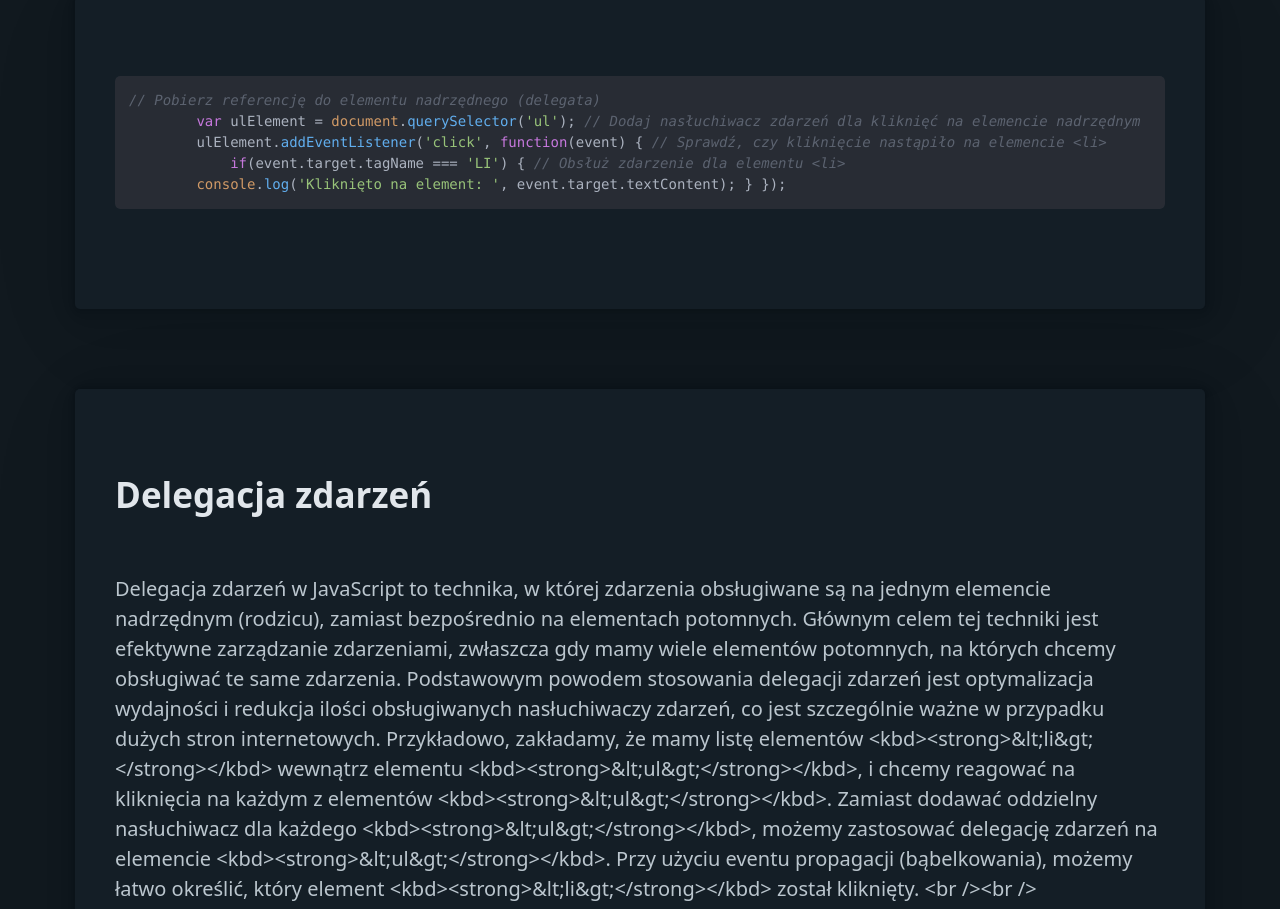
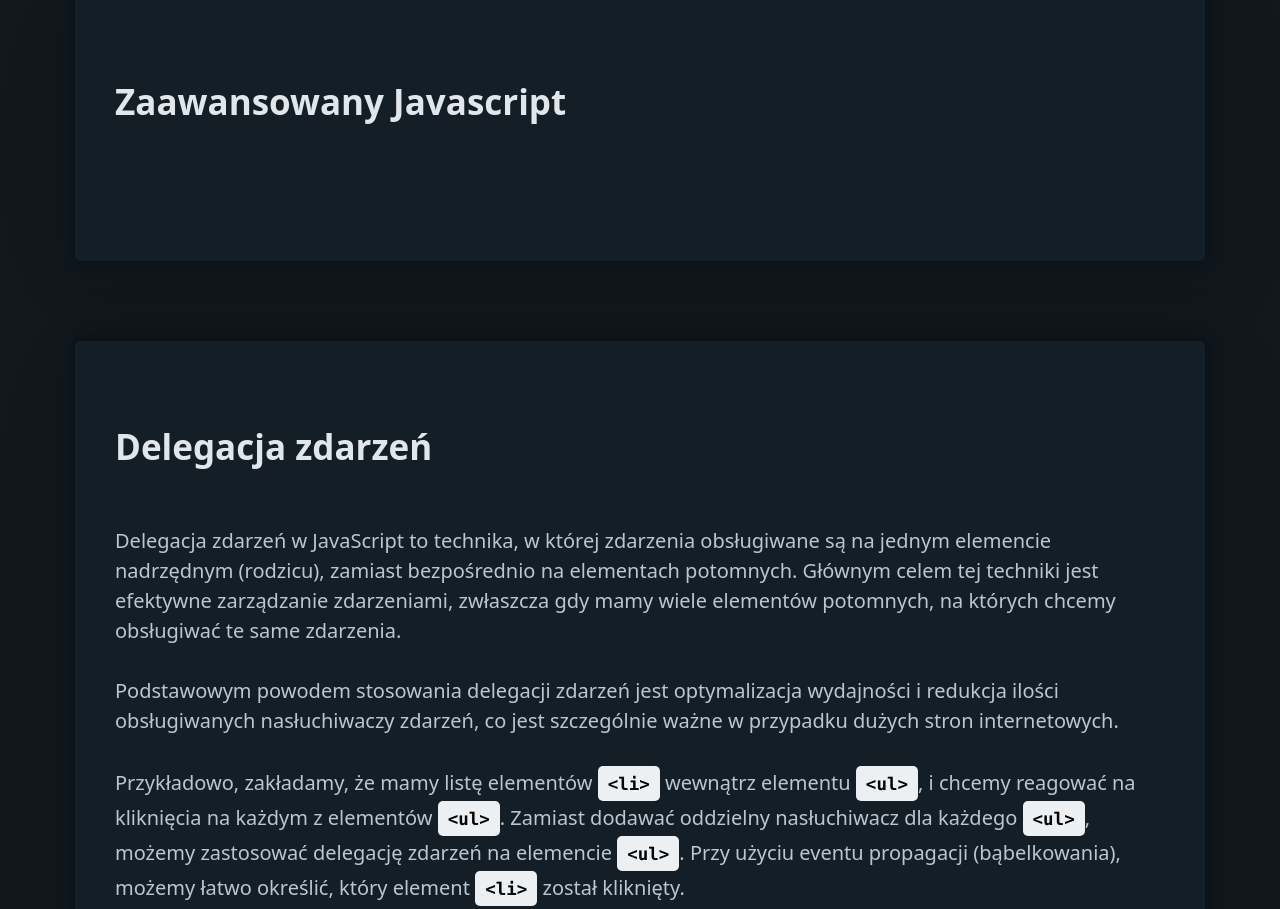
Before and after one commit to MichalLekacz/Baza-Wiedzy1, a website: page index.html in a window 1280 px wide. Shown: the part 164-1073 px from the top of the page. Drawn offline with nearby package versions, Linux system fonts and the light colour scheme.

Commit message:
update json
added some data

```diff
--- a/advanced-js.json
+++ b/advanced-js.json
@@ -1,15 +1,18 @@
 [{
         "subject": "JavaScript",
         "title": "Delegacja zdarzeń",
-        "article": "Delegacja zdarzeń w JavaScript to technika, w której zdarzenia obsługiwane są na jednym elemencie nadrzędnym (rodzicu), zamiast bezpośrednio na elementach potomnych. Głównym celem tej techniki jest efektywne zarządzanie zdarzeniami, zwłaszcza gdy mamy wiele elementów potomnych, na których chcemy obsługiwać te same zdarzenia. Podstawowym powodem stosowania delegacji zdarzeń jest optymalizacja wydajności i redukcja ilości obsługiwanych nasłuchiwaczy zdarzeń, co jest szczególnie ważne w przypadku dużych stron internetowych. Przykładowo, zakładamy, że mamy listę elementów <kbd><strong>&lt;li&gt;</strong></kbd> wewnątrz elementu <kbd><strong>&lt;ul&gt;</strong></kbd>, i chcemy reagować na kliknięcia na każdym z elementów <kbd><strong>&lt;ul&gt;</strong></kbd>. Zamiast dodawać oddzielny nasłuchiwacz dla każdego <kbd><strong>&lt;ul&gt;</strong></kbd>, możemy zastosować delegację zdarzeń na elemencie <kbd><strong>&lt;ul&gt;</strong></kbd>. Przy użyciu eventu propagacji (bąbelkowania), możemy łatwo określić, który element <kbd><strong>&lt;li&gt;</strong></kbd> został kliknięty. <br /><br /> <ins>Przykładowy kod delegacji zdarzeń w czystym JavaScript może wyglądać tak:</ins>",
+        "article": "Delegacja zdarzeń w JavaScript to technika, w której zdarzenia obsługiwane są na jednym elemencie nadrzędnym (rodzicu), zamiast bezpośrednio na elementach potomnych. Głównym celem tej techniki jest efektywne zarządzanie zdarzeniami, zwłaszcza gdy mamy wiele elementów potomnych, na których chcemy obsługiwać te same zdarzenia.<br><br>Podstawowym powodem stosowania delegacji zdarzeń jest optymalizacja wydajności i redukcja ilości obsługiwanych nasłuchiwaczy zdarzeń, co jest szczególnie ważne w przypadku dużych stron internetowych.<br><br>Przykładowo, zakładamy, że mamy listę elementów <kbd><strong>&lt;li&gt;</strong></kbd> wewnątrz elementu <kbd><strong>&lt;ul&gt;</strong></kbd>, i chcemy reagować na kliknięcia na każdym z elementów <kbd><strong>&lt;ul&gt;</strong></kbd>. Zamiast dodawać oddzielny nasłuchiwacz dla każdego <kbd><strong>&lt;ul&gt;</strong></kbd>, możemy zastosować delegację zdarzeń na elemencie <kbd><strong>&lt;ul&gt;</strong></kbd>. Przy użyciu eventu propagacji (bąbelkowania), możemy łatwo określić, który element <kbd><strong>&lt;li&gt;</strong></kbd> został kliknięty. <br><br><br><br> <ins>Przykładowy kod delegacji zdarzeń w czystym JavaScript może wyglądać tak:</ins>",
         "code": "// Pobierz referencję do elementu nadrzędnego (delegata)\nvar ulElement = document.querySelector('ul'); // Dodaj nasłuchiwacz zdarzeń dla kliknięć na elemencie nadrzędnym\n\tulElement.addEventListener('click', function(event) { // Sprawdź, czy kliknięcie nastąpiło na elemencie <li>\nif(event.target.tagName === 'LI') { // Obsłuż zdarzenie dla elementu <li>\nconsole.log('Kliknięto na element: ', event.target.textContent); } });"
 
     },
 
     {
-        "subject": "HTML",
-        "title": "Zajęcia z HTML",
-        "article": "Delegacja zdarzeń w JavaScript to technika, w której zdarzenia obsługiwane są na jednym elemencie nadrzędnym (rodzicu), zamiast bezpośrednio na elementach potomnych. Głównym celem tej techniki jest efektywne zarządzanie zdarzeniami, zwłaszcza gdy mamy wiele elementów potomnych, na których chcemy obsługiwać te same zdarzenia. Podstawowym powodem stosowania delegacji zdarzeń jest optymalizacja wydajności i redukcja ilości obsługiwanych nasłuchiwaczy zdarzeń, co jest szczególnie ważne w przypadku dużych stron internetowych. Przykładowo, zakładamy, że mamy listę elementów <kbd><strong>&lt;li&gt;</strong></kbd> wewnątrz elementu <kbd><strong>&lt;ul&gt;</strong></kbd>, i chcemy reagować na kliknięcia na każdym z elementów <kbd><strong>&lt;ul&gt;</strong></kbd>. Zamiast dodawać oddzielny nasłuchiwacz dla każdego <kbd><strong>&lt;ul&gt;</strong></kbd>, możemy zastosować delegację zdarzeń na elemencie <kbd><strong>&lt;ul&gt;</strong></kbd>. Przy użyciu eventu propagacji (bąbelkowania), możemy łatwo określić, który element <kbd><strong>&lt;li&gt;</strong></kbd> został kliknięty. <br /><br /> <ins>Przykładowy kod delegacji zdarzeń w czystym JavaScript może wyglądać tak:</ins>",
-        "code": "// Pobierz referencję do elementu nadrzędnego (delegata)\nvar ulElement = document.querySelector('ul'); // Dodaj nasłuchiwacz zdarzeń dla kliknięć na elemencie nadrzędnym\n\tulElement.addEventListener('click', function(event) { // Sprawdź, czy kliknięcie nastąpiło na elemencie <li>\nif(event.target.tagName === 'LI') { // Obsłuż zdarzenie dla elementu <li>\nconsole.log('Kliknięto na element: ', event.target.textContent); } });"
+        "subject": "JavaScript",
+        "title": "Zakresy Zmiennych(scope) i rodzaje deklaracji",
+        "article": {
+            "article1": "W tym przykładzie, kiedy następuje kliknięcie na elemencie <kbd><strong>&lt;ul&gt;</strong></kbd>, sprawdzamy, czy kliknięty element to <kbd><strong>&lt;li&gt;</strong></kbd>. Jeśli tak, to możemy obsłużyć zdarzenie. Dzięki temu, nawet gdy dodamy lub usuniemy elementy <kbd><strong>&lt;li&gt;</strong></kbd>, nie musimy aktualizować nasłuchiwaczy zdarzeń, ponieważ nasłuchiwanie odbywa się na elemencie nadrzędnym (<kbd><strong>&lt;li&gt;</strong></kbd>).<br><br> Scope (zakres) w programowaniu odnosi się do obszaru, w którym zmienna jest dostępna lub gdzie funkcja jest zdefiniowana. W JavaScript istnieją dwa główne rodzaje zakresów: zakres globalny i zakres lokalny.",
+            "article2": "<strong>Zakres globalny:</strong> Zmienne zdefiniowane na poziomie głównego ciała programu lub poza jakąkolwiek funkcją są globalne i mogą być używane w dowolnym miejscu w programie."
+        },
+        "code": null
     }
 ]
--- a/app.js
+++ b/app.js
@@ -26,26 +26,27 @@ fetch(filePath)
 
       // Tworzenie elementu p
       var pElement = document.createElement("p");
-      pElement.textContent = item.article;
-
-      // Tworzenie elementu pre i code
-      var preElement = document.createElement("pre");
-      var codeElement = document.createElement("code");
-      //   preElement.classList.add("hljs");
-      codeElement.classList.add("javascript");
-      codeElement.classList.add("hljs");
-      codeElement.classList.add("language-javascript");
-      //   codeElement.setAttribute("data-highlighted", "yes");
-      codeElement.textContent = item.code;
-      preElement.appendChild(codeElement);
+      pElement.innerHTML = item.article;
 
       // Dodawanie elementów do article
       articleElement.appendChild(h2Element);
       articleElement.appendChild(pElement);
-      articleElement.appendChild(preElement);
 
       // Dodawanie article do container
       containerElement.appendChild(articleElement);
+      // Sprawdzenie czy klucz 'code' ma wartość
+      if (item.code) {
+        // Tworzenie elementu pre i code tylko jeśli klucz 'code' ma wartość
+        var preElement = document.createElement("pre");
+        var codeElement = document.createElement("code");
+        codeElement.classList.add("javascript");
+        codeElement.classList.add("hljs");
+        codeElement.classList.add("language-javascript");
+        codeElement.textContent = item.code;
+        preElement.appendChild(codeElement);
+        // Dodawanie elementu pre do article
+        articleElement.appendChild(preElement);
+      }
     });
   })
   .catch((error) => {
--- a/index.html
+++ b/index.html
@@ -18,11 +18,14 @@
   <body>
     <main class="container">
       <article>
-        <pre><code class="javascript">// Pobierz referencję do elementu nadrzędnego (delegata)
+        <!-- przykladowy code snippet - przy uzyciu highligt.js
+
+          <pre><code class="javascript">// Pobierz referencję do elementu nadrzędnego (delegata)
         var ulElement = document.querySelector('ul'); // Dodaj nasłuchiwacz zdarzeń dla kliknięć na elemencie nadrzędnym
         ulElement.addEventListener('click', function(event) { // Sprawdź, czy kliknięcie nastąpiło na elemencie &lt;li&gt;
             if(event.target.tagName === 'LI') { // Obsłuż zdarzenie dla elementu &lt;li&gt;
-        console.log('Kliknięto na element: ', event.target.textContent); } });</code></pre>
+        console.log('Kliknięto na element: ', event.target.textContent); } });</code></pre> -->
+        <h2>Zaawansowany Javascript</h2>
       </article>
     </main>
     <script src="https://cdnjs.cloudflare.com/ajax/libs/highlight.js/11.9.0/languages/go.min.js"></script>
```
